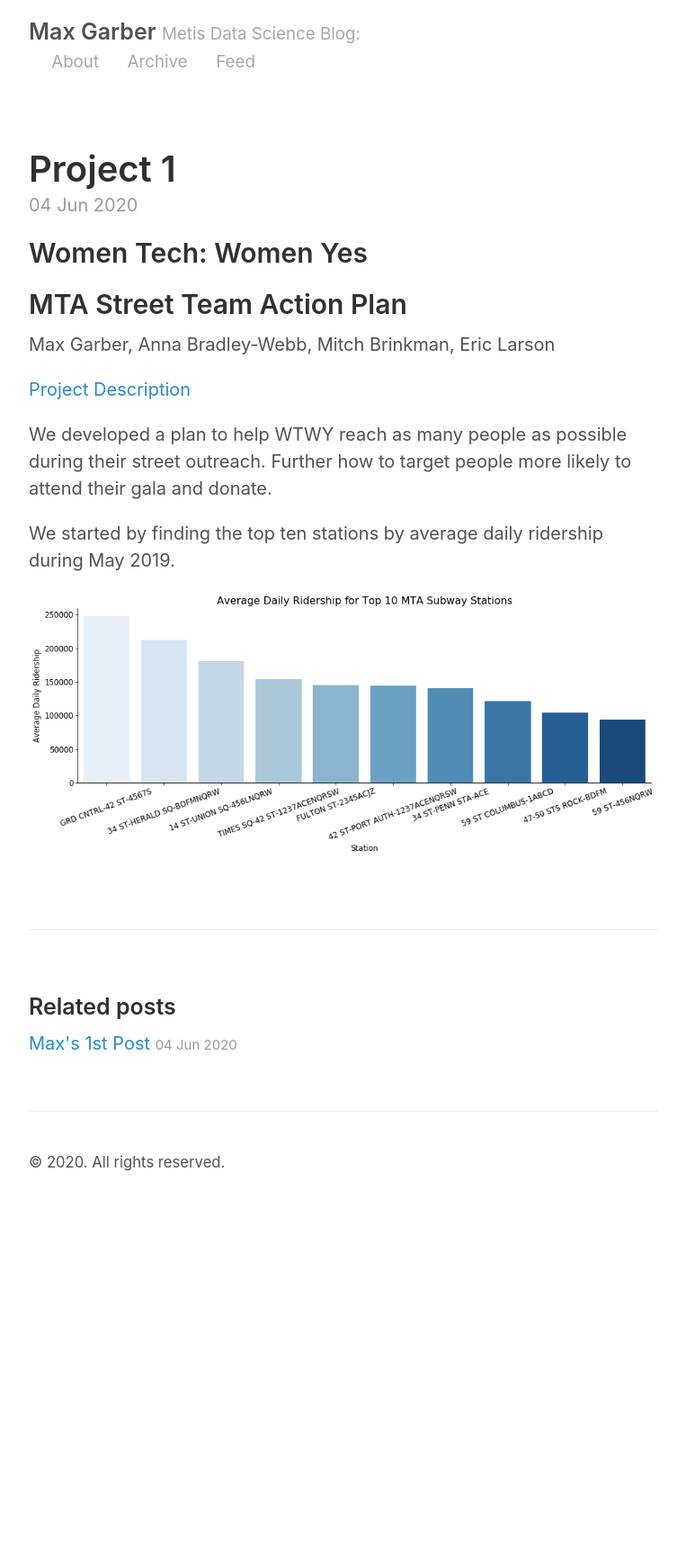
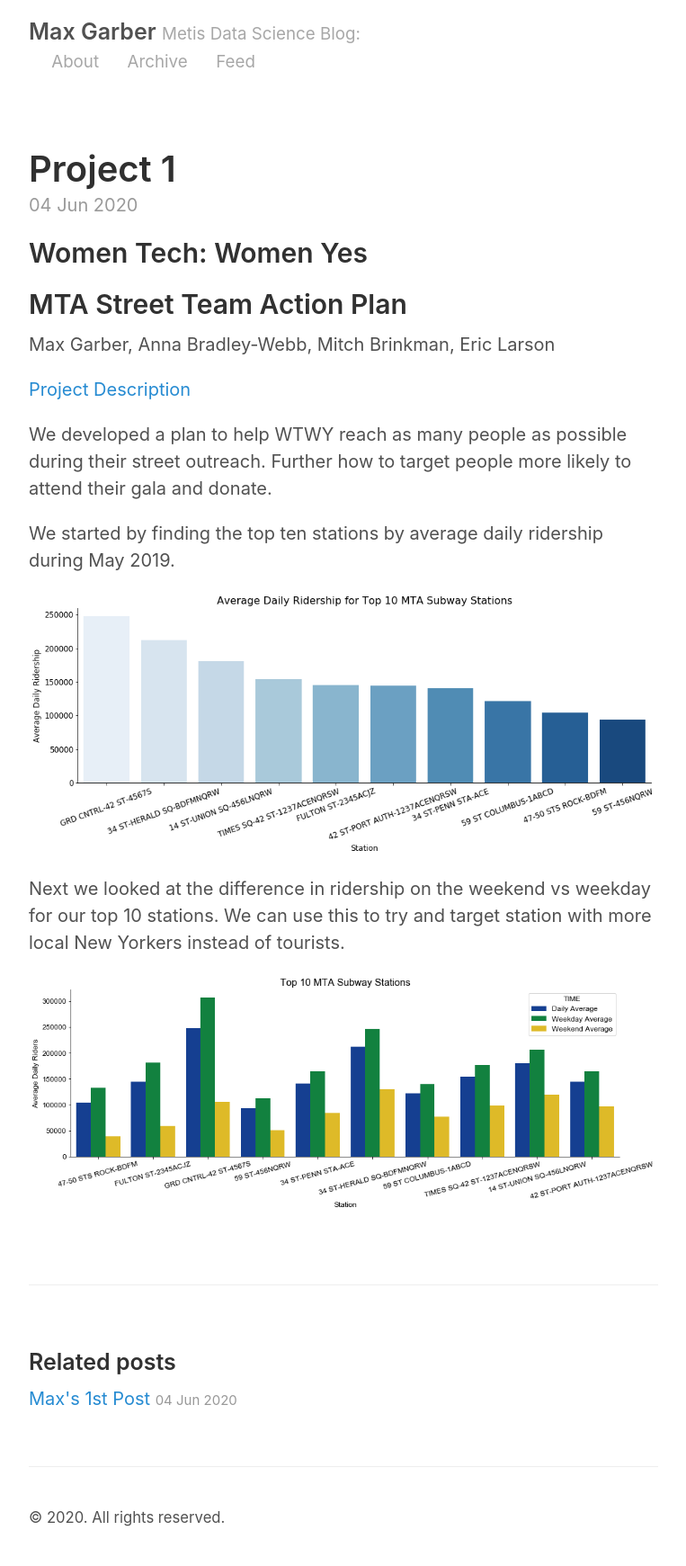
Before and after one commit to bubblebooy/bubblebooy.github.io, a Jekyll site: the page built from _posts/2020-06-04-Project-1.md, in a window 1280 px wide. Shown: the whole page at 90% size, without its empty margins (258-1021 px from the left). Built offline with Jekyll 4.4.1, drawn with Linux system fonts in a browser that asks for light colours; before the commit the page ends 1346 px from its top, so only the background shows below that.

Commit message:
Weekend vs Weekday

```diff
--- a/_posts/2020-06-04-Project-1.md
+++ b/_posts/2020-06-04-Project-1.md
@@ -14,3 +14,7 @@ We developed a plan to help WTWY reach as many people as possible during their s
 We started by finding the top ten stations by average daily ridership during May 2019.
 
 ![Top 10]({{ site.url }}/images/Average_daily_ridership.png)
+
+Next we looked at the difference in ridership on the weekend vs weekday for our top 10 stations. We can use this to try and target station with more local New Yorkers instead of tourists.
+
+![Weekend vs Weekday]({{ site.url }}/images/Top 10 MTA Subway Stations.png)
```
